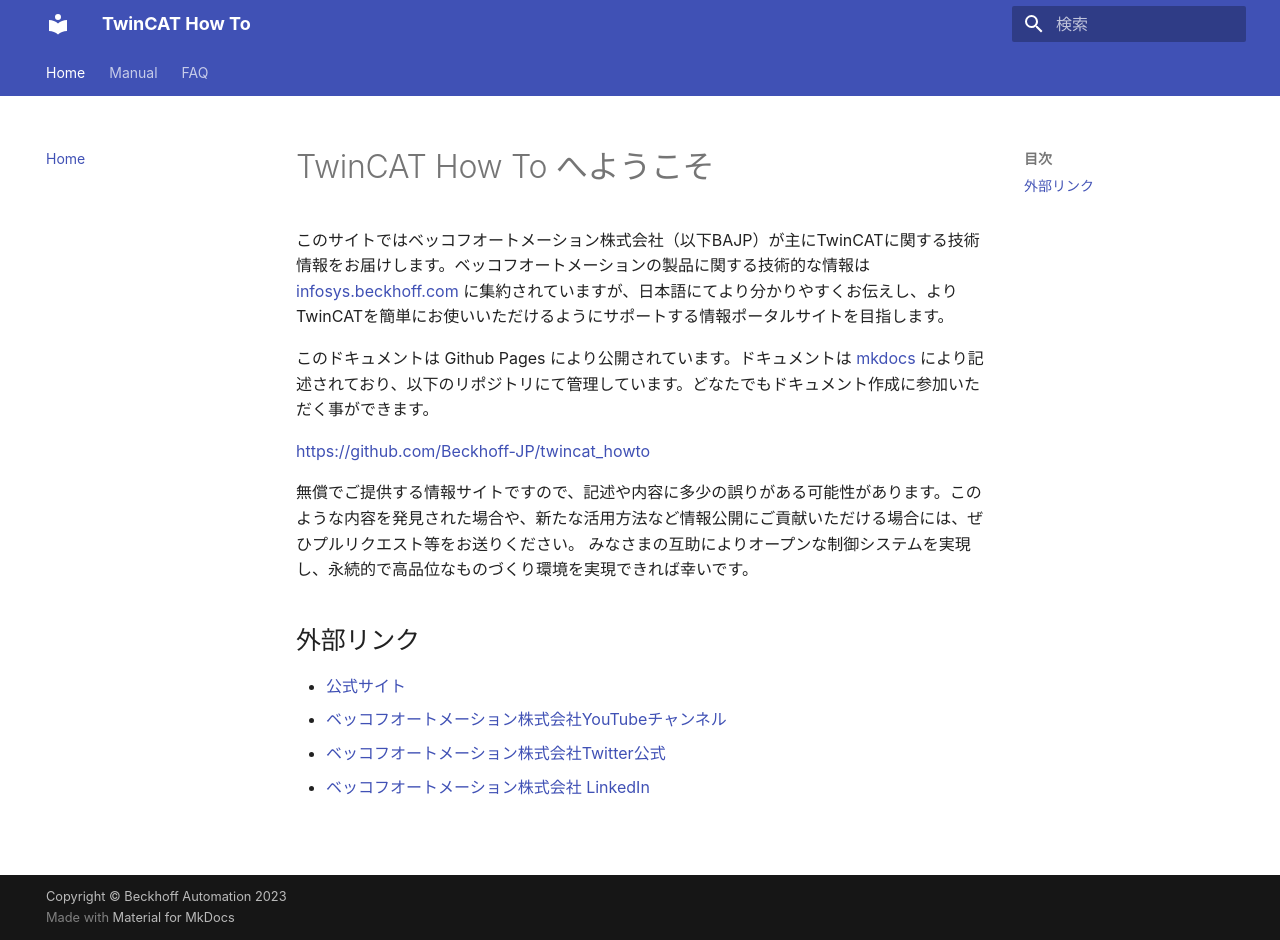
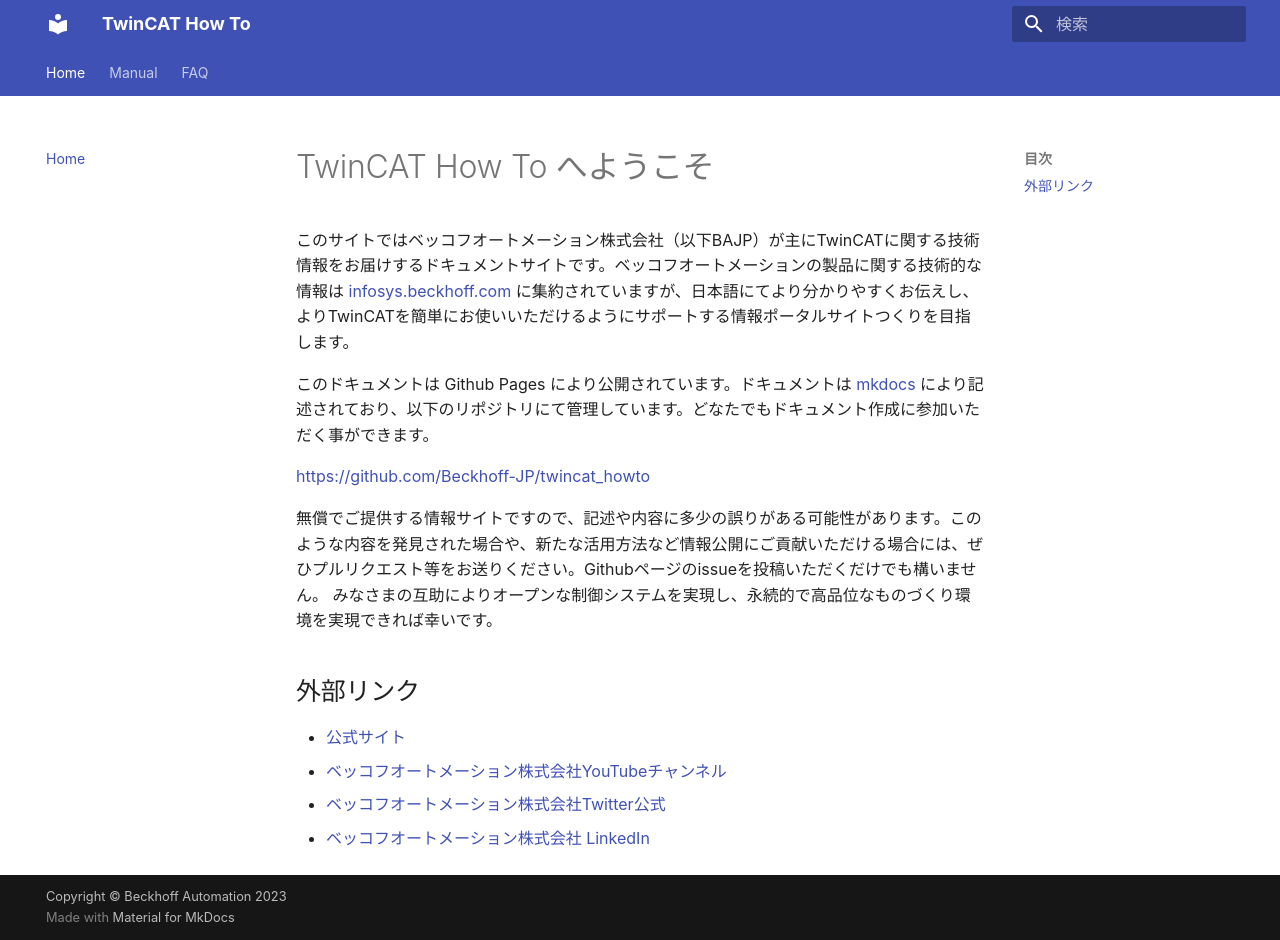
Before and after one commit to Beckhoff-JP/twincat_howto, an MkDocs documentation site: the page built from docs/index.md, in a window 1280 px wide and 940 px high. Built offline with MkDocs 1.6.1 and Material for MkDocs 9.7.7, drawn with Linux system fonts in a browser that asks for light colours; some web fonts are replaced.

Commit message:
requirments.txt の間違え修正とサイトトップの文言修正

```diff
--- a/docs/index.md
+++ b/docs/index.md
@@ -1,12 +1,12 @@
 # TwinCAT How To へようこそ
 
-このサイトではベッコフオートメーション株式会社（以下BAJP）が主にTwinCATに関する技術情報をお届けします。ベッコフオートメーションの製品に関する技術的な情報は [infosys.beckhoff.com](https://infosys.beckhoff.com/) に集約されていますが、日本語にてより分かりやすくお伝えし、よりTwinCATを簡単にお使いいただけるようにサポートする情報ポータルサイトを目指します。
+このサイトではベッコフオートメーション株式会社（以下BAJP）が主にTwinCATに関する技術情報をお届けするドキュメントサイトです。ベッコフオートメーションの製品に関する技術的な情報は [infosys.beckhoff.com](https://infosys.beckhoff.com/) に集約されていますが、日本語にてより分かりやすくお伝えし、よりTwinCATを簡単にお使いいただけるようにサポートする情報ポータルサイトつくりを目指します。
 
 このドキュメントは Github Pages により公開されています。ドキュメントは [mkdocs](https://www.mkdocs.org/) により記述されており、以下のリポジトリにて管理しています。どなたでもドキュメント作成に参加いただく事ができます。
 
 [https://github.com/Beckhoff-JP/twincat_howto](https://github.com/Beckhoff-JP/twincat_howto)
 
-無償でご提供する情報サイトですので、記述や内容に多少の誤りがある可能性があります。このような内容を発見された場合や、新たな活用方法など情報公開にご貢献いただける場合には、ぜひプルリクエスト等をお送りください。
+無償でご提供する情報サイトですので、記述や内容に多少の誤りがある可能性があります。このような内容を発見された場合や、新たな活用方法など情報公開にご貢献いただける場合には、ぜひプルリクエスト等をお送りください。Githubページのissueを投稿いただくだけでも構いません。
 みなさまの互助によりオープンな制御システムを実現し、永続的で高品位なものづくり環境を実現できれば幸いです。
 
 ## 外部リンク
--- a/requirements.txt
+++ b/requirements.txt
@@ -1,3 +1,3 @@
-mkdocs
+mkdocs-material
 mkdocs-embed-external-markdown
 mkdocs-glightbox
```
